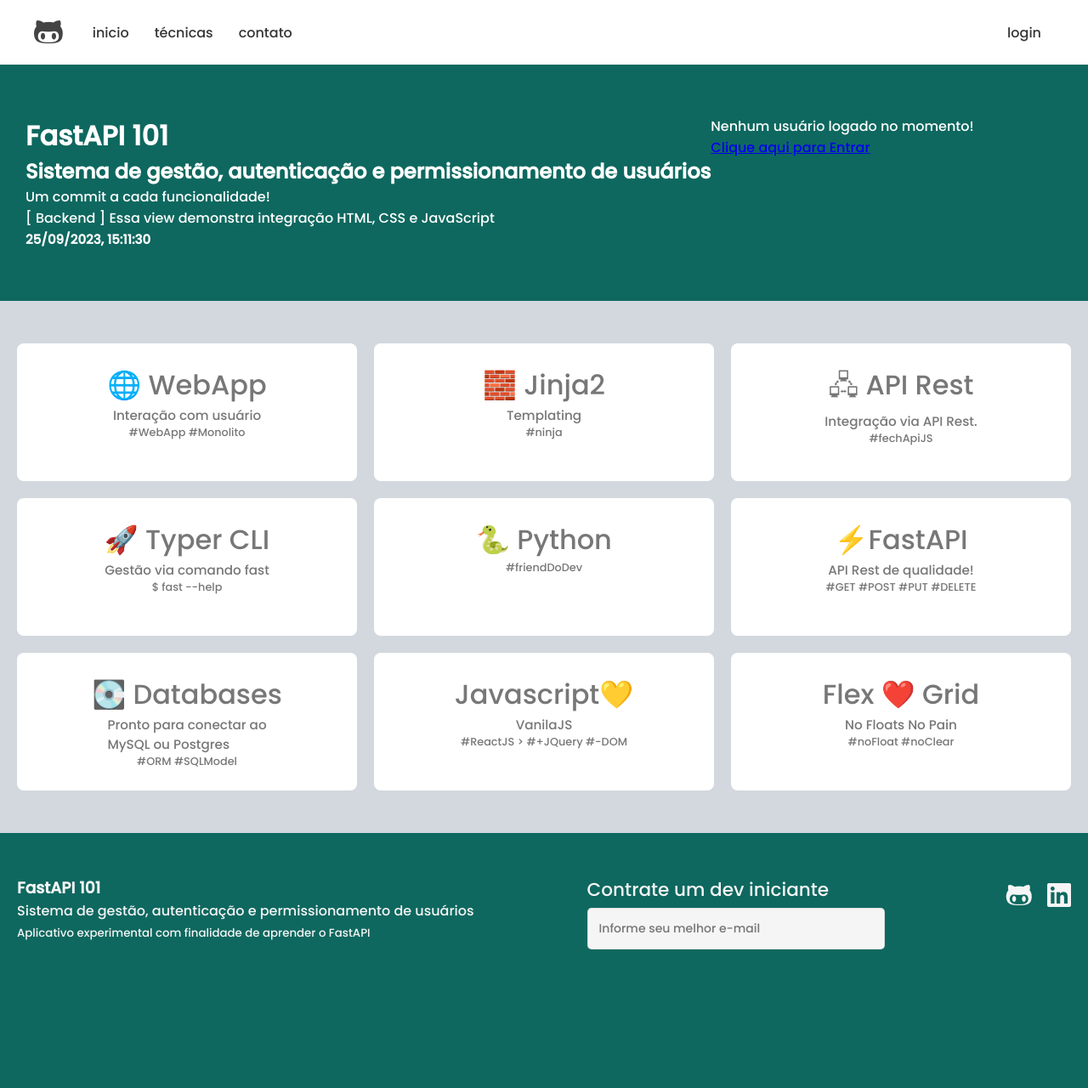
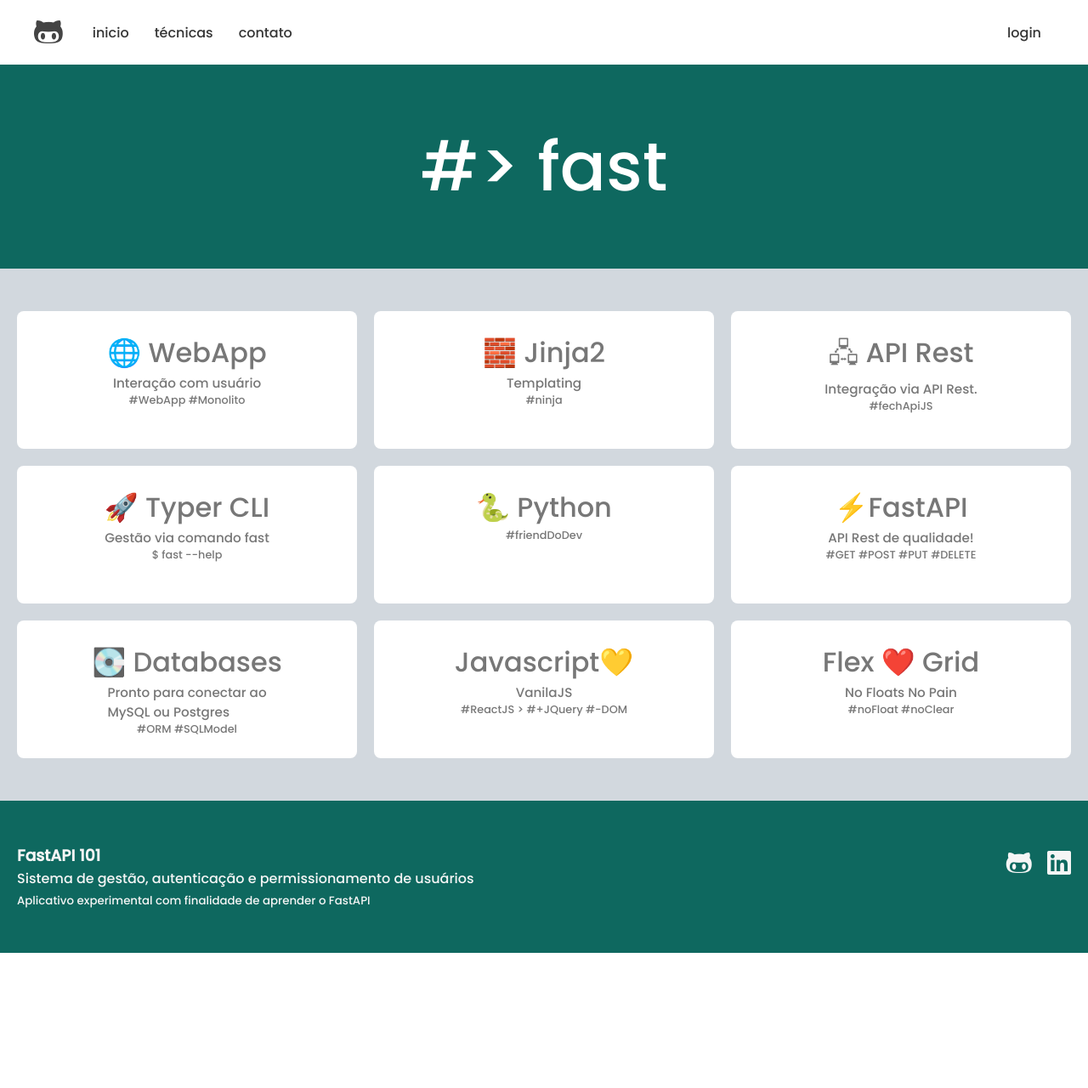
Before and after one commit to dalmofelipe/fast, a FastAPI app: page / in a window 1280 px wide. Shown: the whole page at 85% size. After the commit the page ends 1121 px from the top, so only its background shows below. Run offline with FastAPI, Linux system fonts and the light colour scheme; parts of the project's set-up code (start-up, migrations or seed data) failed here and were passed over.

Commit message:
new layout

```diff
--- a/fast/gateway/web/controllers/root.py
+++ b/fast/gateway/web/controllers/root.py
@@ -12,6 +12,6 @@
     context = {}
     context['request'] = request
     context['describe'] = \
-        '[ Backend ] Essa view demonstra integração HTML, CSS e JavaScript'
+        '[ Context Backend ] Essa view demonstra integração HTML, CSS e JavaScript'
     return main.templates\
         .TemplateResponse('pages/index.html', context=context)
--- a/fast/gateway/web/statics/css/footer.css
+++ b/fast/gateway/web/statics/css/footer.css
@@ -1,6 +1,5 @@
 .footer {
     width: 100%;
-    min-height: 300px;
 
     padding: 50px 20px;
     margin-top: 50px;
--- a/fast/gateway/web/statics/css/header.css
+++ b/fast/gateway/web/statics/css/header.css
@@ -63,6 +63,9 @@
 
 .menu {
     width: 100%;
+    display: flex;
+    justify-content: space-between;
+    align-items: center;
 }
 .menu ul {
     list-style: none;
--- a/fast/gateway/web/statics/css/main.css
+++ b/fast/gateway/web/statics/css/main.css
@@ -33,7 +33,6 @@
     width: 100%;
 }
 
-
 /* BANNER  BANNER  BANNER  BANNER  BANNER  BANNER */
 .banner {
     color: white;
@@ -45,8 +44,23 @@
     margin: 0 auto;
     padding: 60px 30px;
 }
-.col-left > i {
-    font-size: 3rem;
+.col-left {
+    width: 70%;
+    flex-grow: 2;
+    display: flex;
+    flex-direction: column;
+    justify-content: flex-start;
+    align-items: flex-start;
+    gap: 10px;
+}
+.col-right {
+    width: 100%;
+    font-size: 5rem;
+    display: flex;
+    flex-direction: column;
+    justify-content: center;
+    align-items: center;
+    gap: 10px;
 }
 @media (max-width: 1100px) {
     .banner-container {
--- a/fast/gateway/web/templates/layouts/fragments/footer.html
+++ b/fast/gateway/web/templates/layouts/fragments/footer.html
@@ -6,17 +6,6 @@
 
             <p>Sistema de gestão, autenticação e permissionamento de usuários</p>
             <small>Aplicativo experimental com finalidade de aprender o FastAPI</small>
-        </section>
-
-        <section>
-            <form action="mailto:dalmofelipe.dev@gmail.com" method="get" enctype="text/plain">
-                <label for="email" style="display: flex; flex-direction: column; align-items: flex-start; ">
-                    <span style="font-size: 1.35rem;">Contrate um dev iniciante</span>
-                    <input type="email" name="email" id="email"
-                        class="input-form"
-                        placeholder="Informe seu melhor e-mail">
-                </label>
-            </form>
         </section>
 
         <section>
--- a/fast/gateway/web/templates/layouts/fragments/header.html
+++ b/fast/gateway/web/templates/layouts/fragments/header.html
@@ -11,9 +11,18 @@
                 <li><a href="{{ url_for('index') }}">inicio</a></li>
                 <li><a href="#">técnicas</a></li>
                 <li><a href="#">contato</a></li>
-                <li style="margin-left: auto;" ><a href="{{ url_for('login') }}">login</a></li>
+            </ul>
+
+            <ul>
+                {% if 'email' in user %}
+                <small><strong>Olá</strong> {{ user.name }}, Bem vindo(a)!</small>
+                <li><a href="{{ url_for('index') }}">sair</a></li>
+                {% elif endpoint == 'login' %}
+                <li><a href="{{ url_for('register') }}">Resgistrar</a></li>
+                {% else %}
+                <li><a href="{{ url_for('login') }}">login</a></li>
+                {% endif %}
             </ul>
         </div>
-
     </div>
 </header>
--- a/fast/gateway/web/templates/pages/index.html
+++ b/fast/gateway/web/templates/pages/index.html
@@ -11,25 +11,16 @@
 
     <header class="banner">
         <div class="banner-container">
-            <div class="col-left">
-                <!-- <i class="fa-brands fa-github-alt"></i> -->
-                <h1>Fast<span>API</span> 101</h1>
-
+            <!-- <div class="col-left">
+                <h1>Fast<span>API</span>101</h1>
                 <h2>Sistema de gestão, autenticação e permissionamento de usuários</h2>
                 <p>Um commit a cada funcionalidade!</p>
                 <p>{{ describe }}</p>
                 <small id="time"></small>
-            </div>
-
+            </div> -->
             <div class="col-right">
-                <div class="userlogged">
-                    {% if user is defined %}
-                    <h3><strong>Olá</strong> {{ user.name }}, tudo bom?</h3>
-                    <p><strong>E-mail</strong>: {{ user.email }}</p>
-                    {% else %}
-                    <p>Nenhum usuário logado no momento! <br> <a href="{{ url_for('login') }}">Clique aqui para Entrar</a></p>
-                    {% endif %}
-                </div>
+                <!-- <i class="fa-brands fa-github-alt"></i> -->
+                <span>#> fast</span>
             </div>
         </div>
     </header>
```
Also changed, not shown: fast/gateway/web/controllers/auth.py (+10 -7 lines).
